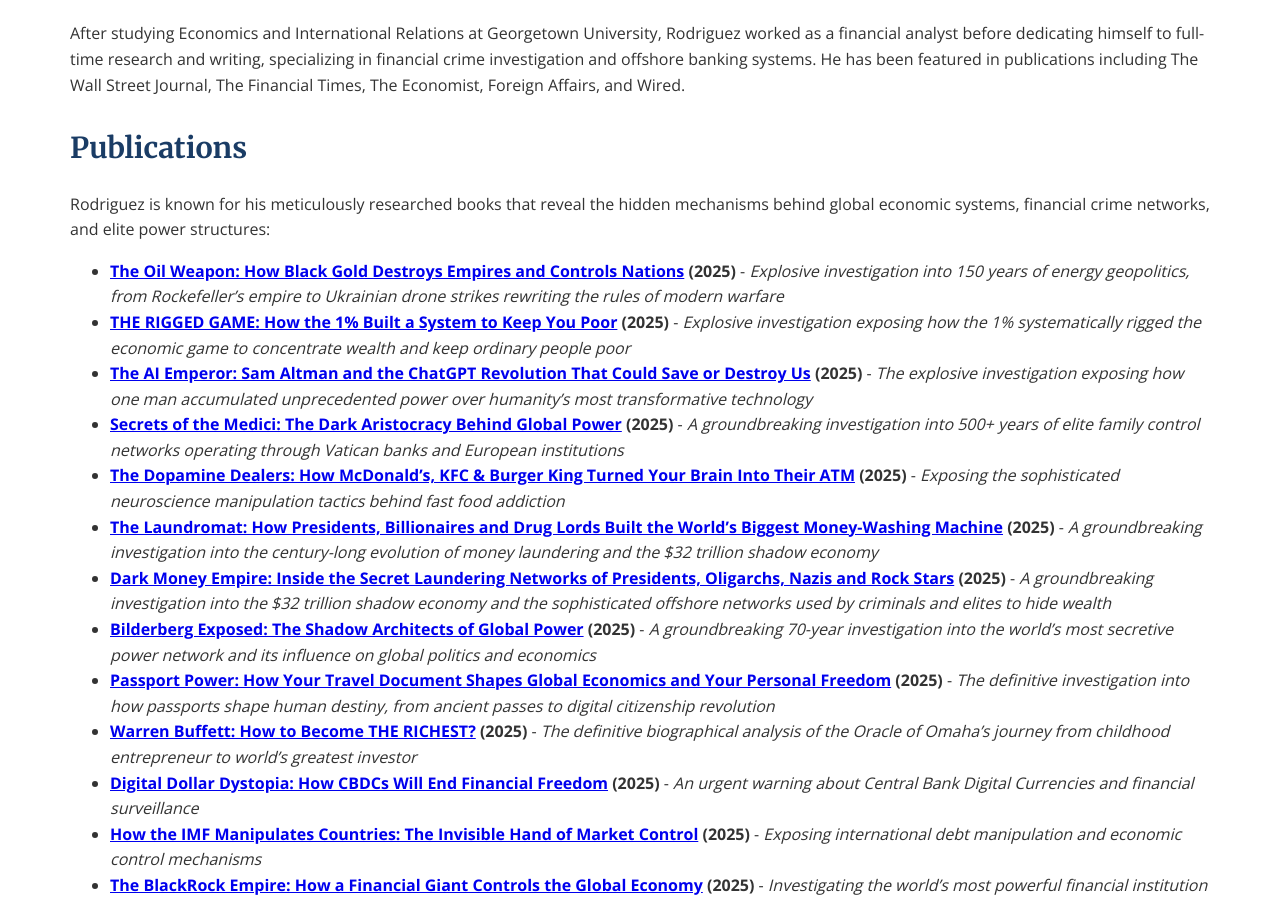
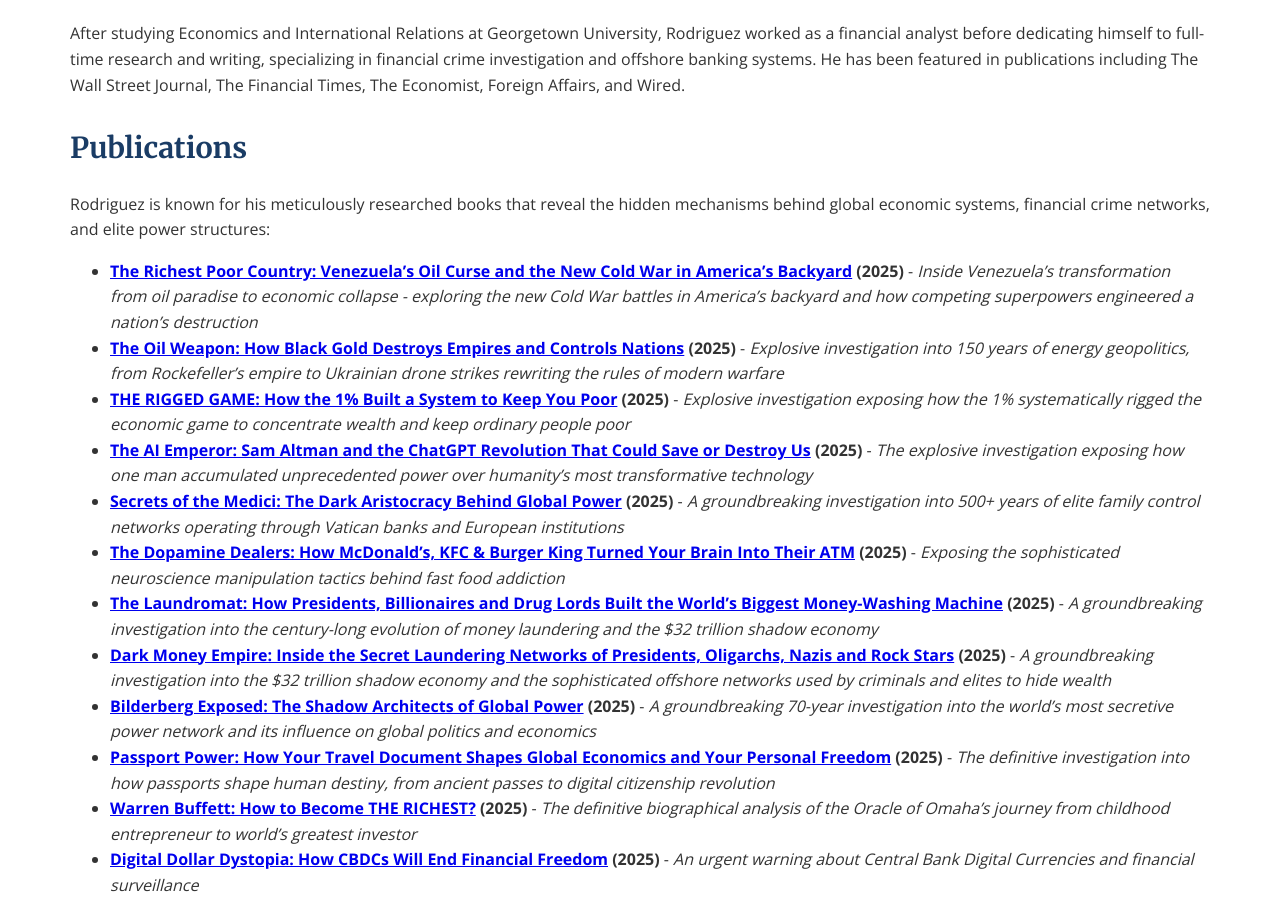
Before and after one commit to Zews123/michael-rodriguez-books, a Jekyll site: the page built from about.md, in a window 1280 px wide and 900 px high, scrolled down 684 px. Built offline with Jekyll 4.4.1, drawn with Linux system fonts in a browser that asks for light colours.

Commit message:
Update about.md

```diff
--- a/about.md
+++ b/about.md
@@ -21,6 +21,7 @@
 
 Rodriguez is known for his meticulously researched books that reveal the hidden mechanisms behind global economic systems, financial crime networks, and elite power structures:
 
+- **[The Richest Poor Country: Venezuela's Oil Curse and the New Cold War in America's Backyard]({{ site.baseurl }}/books/Richest_Poor_Country) (2025)** - *Inside Venezuela's transformation from oil paradise to economic collapse - exploring the new Cold War battles in America's backyard and how competing superpowers engineered a nation's destruction*
 - **[The Oil Weapon: How Black Gold Destroys Empires and Controls Nations]({{ site.baseurl }}/books/Oil_Weapon) (2025)** - *Explosive investigation into 150 years of energy geopolitics, from Rockefeller's empire to Ukrainian drone strikes rewriting the rules of modern warfare*
 - **[THE RIGGED GAME: How the 1% Built a System to Keep You Poor]({{ site.baseurl }}/books/Rigged_Game) (2025)** - *Explosive investigation exposing how the 1% systematically rigged the economic game to concentrate wealth and keep ordinary people poor*
 - **[The AI Emperor: Sam Altman and the ChatGPT Revolution That Could Save or Destroy Us]({{ site.baseurl }}/books/Sam_Altman) (2025)** - *The explosive investigation exposing how one man accumulated unprecedented power over humanity's most transformative technology*
```
